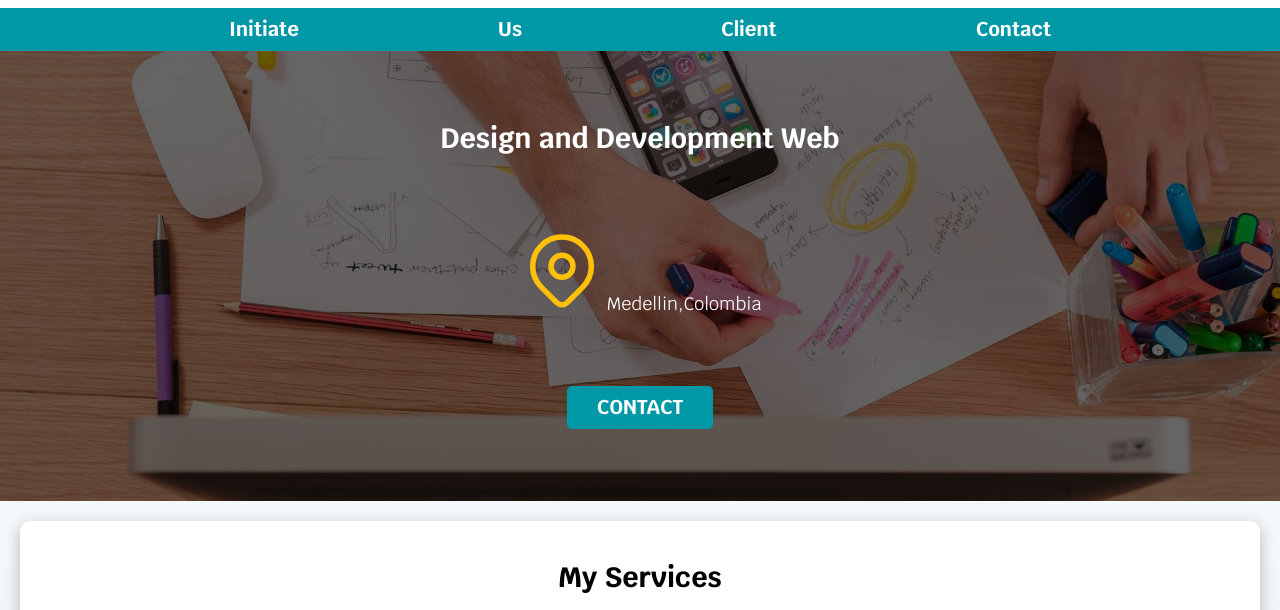
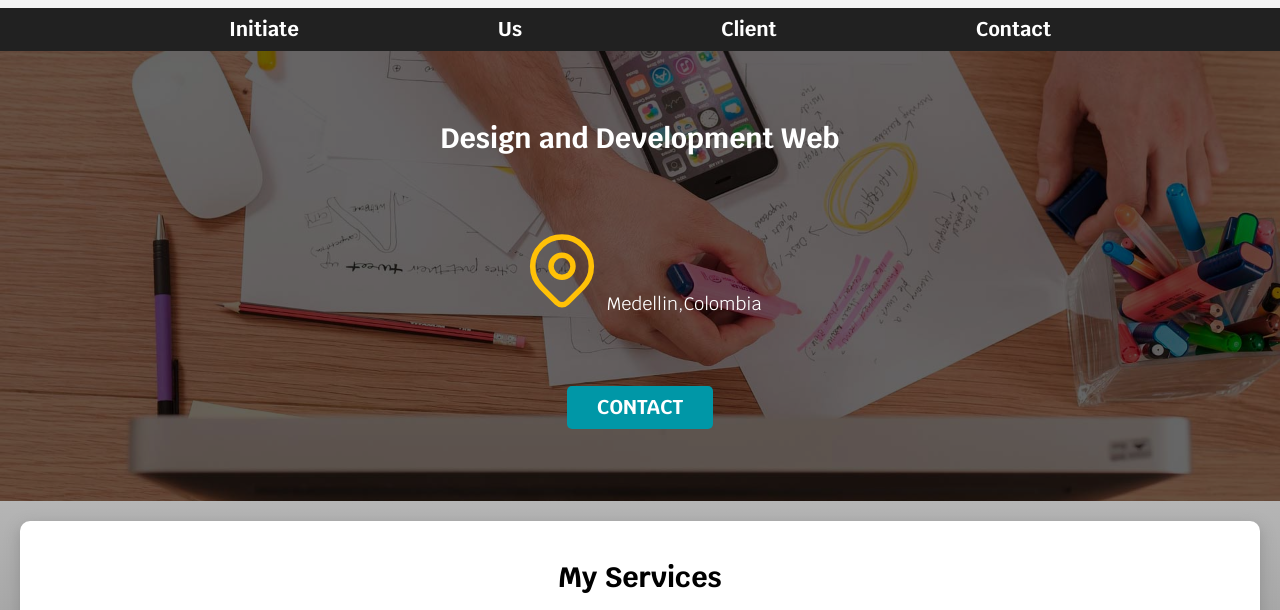
Before and after one commit to TropikoW/page-freelancer-udemy, a plain HTML site: page index.html in a window 1280 px wide. Shown: the part 87-697 px from the top of the page. Drawn offline with Linux system fonts and the light colour scheme.

Commit message:
second commit

```diff
--- a/index.css
+++ b/index.css
@@ -19,7 +19,7 @@ html{
     scroll-snap-type: y mandatory;
 }
 body{
-    background-image: linear-gradient(to top, var(--colorgrayhight),var(--colorwhite) 100%);
+    background-image: linear-gradient(to top, var(--colorblack),var(--colorwhite) 100%);
 }
 .shadow{
     -webkit-box-shadow: 0px 5px 15px 0px rgba(112,112,112,0.48);
@@ -62,7 +62,7 @@ h1,h2,h3{
 }
 /* class */
 .container-nav{
-    background-color: var(--colorsecundary);
+    background-color: var(--colorblack);
 }
 .nav-main{
     display: flex;
--- a/us.css
+++ b/us.css
@@ -40,7 +40,7 @@ p,a{
     text-align: center;
 }
 .container-nav{
-    background-color: var(--colorsecundary);
+    background-color: var(--colorblack);
 }
 .nav-main{
     display: flex;
```
